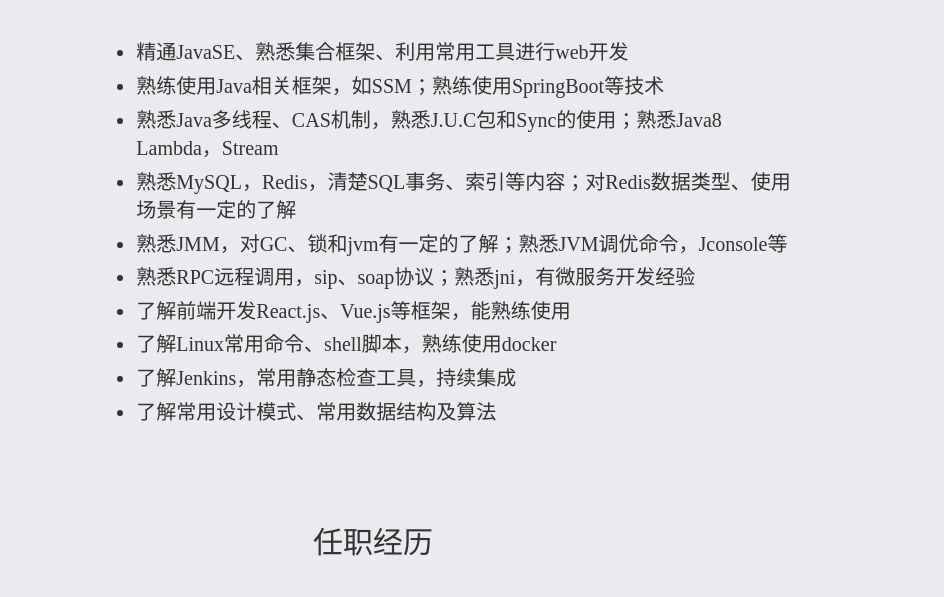
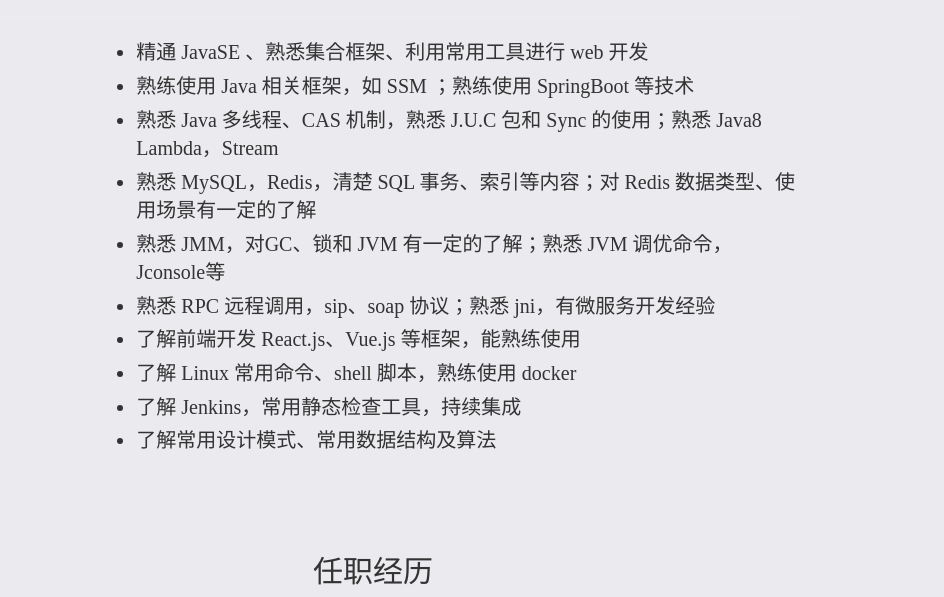
Before and after one commit to lcy2317/aug.github.io, a plain HTML site: page pages/persional.html in a window 1280 px wide. Shown: the part 728-1325 px from the top of the page, without its empty margins (267-1211 px from the left). Drawn offline with Linux system fonts and the light colour scheme.

Commit message:
修改样式

```diff
--- a/pages/persional.html
+++ b/pages/persional.html
@@ -82,15 +82,15 @@
             <h2>掌握技能</h2>
             <hr>
             <ul class="fontSize_1">
-                <li>精通JavaSE、熟悉集合框架、利用常用工具进行web开发</li>
-                <li>熟练使用Java相关框架，如SSM；熟练使用SpringBoot等技术</li>
-                <li>熟悉Java多线程、CAS机制，熟悉J.U.C包和Sync的使用；熟悉Java8 Lambda，Stream</li>
-                <li>熟悉MySQL，Redis，清楚SQL事务、索引等内容；对Redis数据类型、使用场景有一定的了解</li>
-                <li>熟悉JMM，对GC、锁和jvm有一定的了解；熟悉JVM调优命令，Jconsole等</li>
-                <li>熟悉RPC远程调用，sip、soap协议；熟悉jni，有微服务开发经验</li>
-                <li>了解前端开发React.js、Vue.js等框架，能熟练使用</li>
-                <li>了解Linux常用命令、shell脚本，熟练使用docker</li>
-                <li>了解Jenkins，常用静态检查工具，持续集成</li>
+                <li>精通 JavaSE 、熟悉集合框架、利用常用工具进行 web 开发</li>
+                <li>熟练使用 Java 相关框架，如 SSM ；熟练使用 SpringBoot 等技术</li>
+                <li>熟悉 Java 多线程、CAS 机制，熟悉 J.U.C 包和 Sync 的使用；熟悉 Java8 Lambda，Stream</li>
+                <li>熟悉 MySQL，Redis，清楚 SQL 事务、索引等内容；对 Redis 数据类型、使用场景有一定的了解</li>
+                <li>熟悉 JMM，对GC、锁和 JVM 有一定的了解；熟悉 JVM 调优命令，Jconsole等</li>
+                <li>熟悉 RPC 远程调用，sip、soap 协议；熟悉 jni，有微服务开发经验</li>
+                <li>了解前端开发 React.js、Vue.js 等框架，能熟练使用</li>
+                <li>了解 Linux 常用命令、shell 脚本，熟练使用 docker</li>
+                <li>了解 Jenkins，常用静态检查工具，持续集成</li>
                 <li>了解常用设计模式、常用数据结构及算法</li>
             </ul>
         </div>
```
